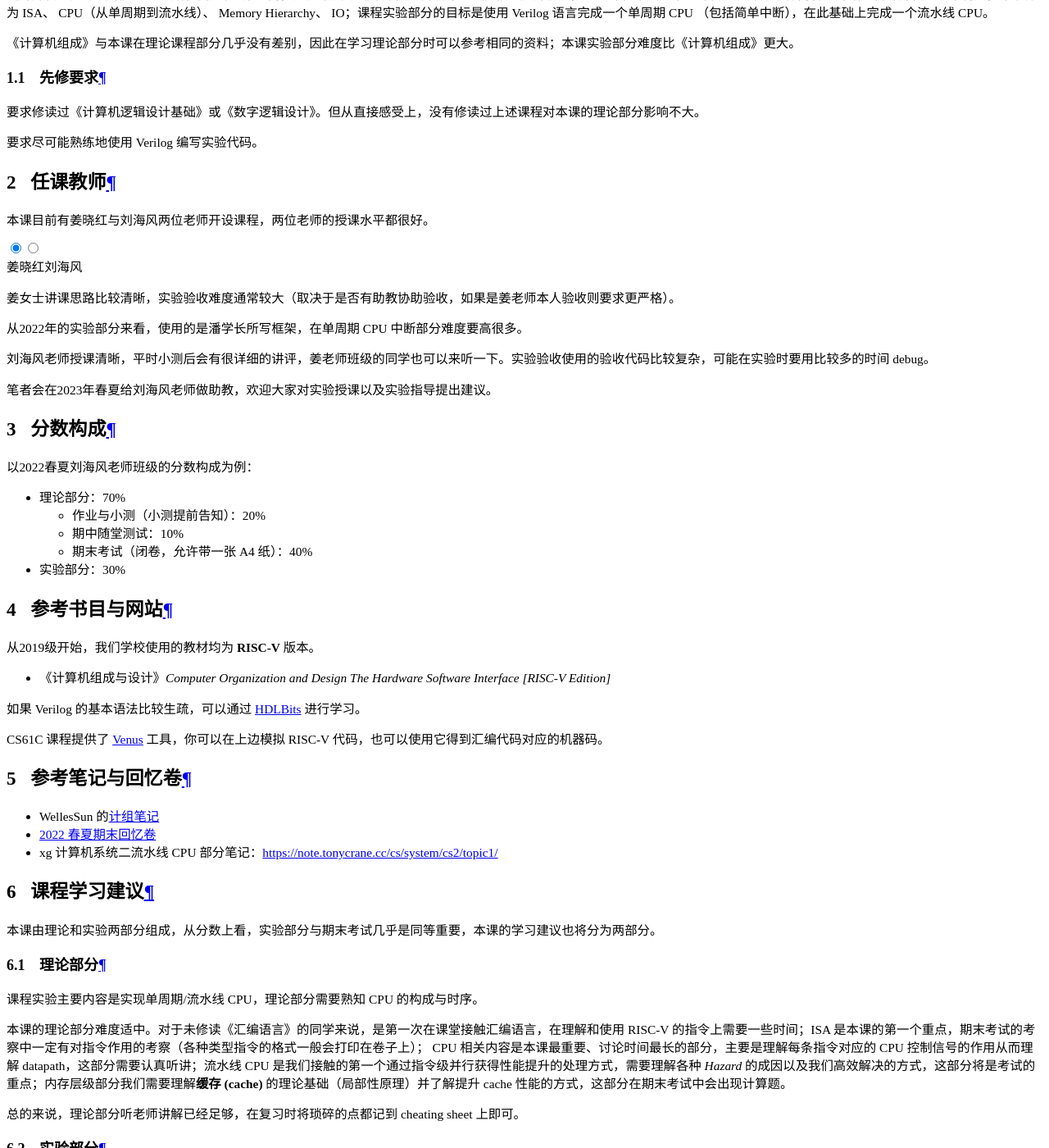
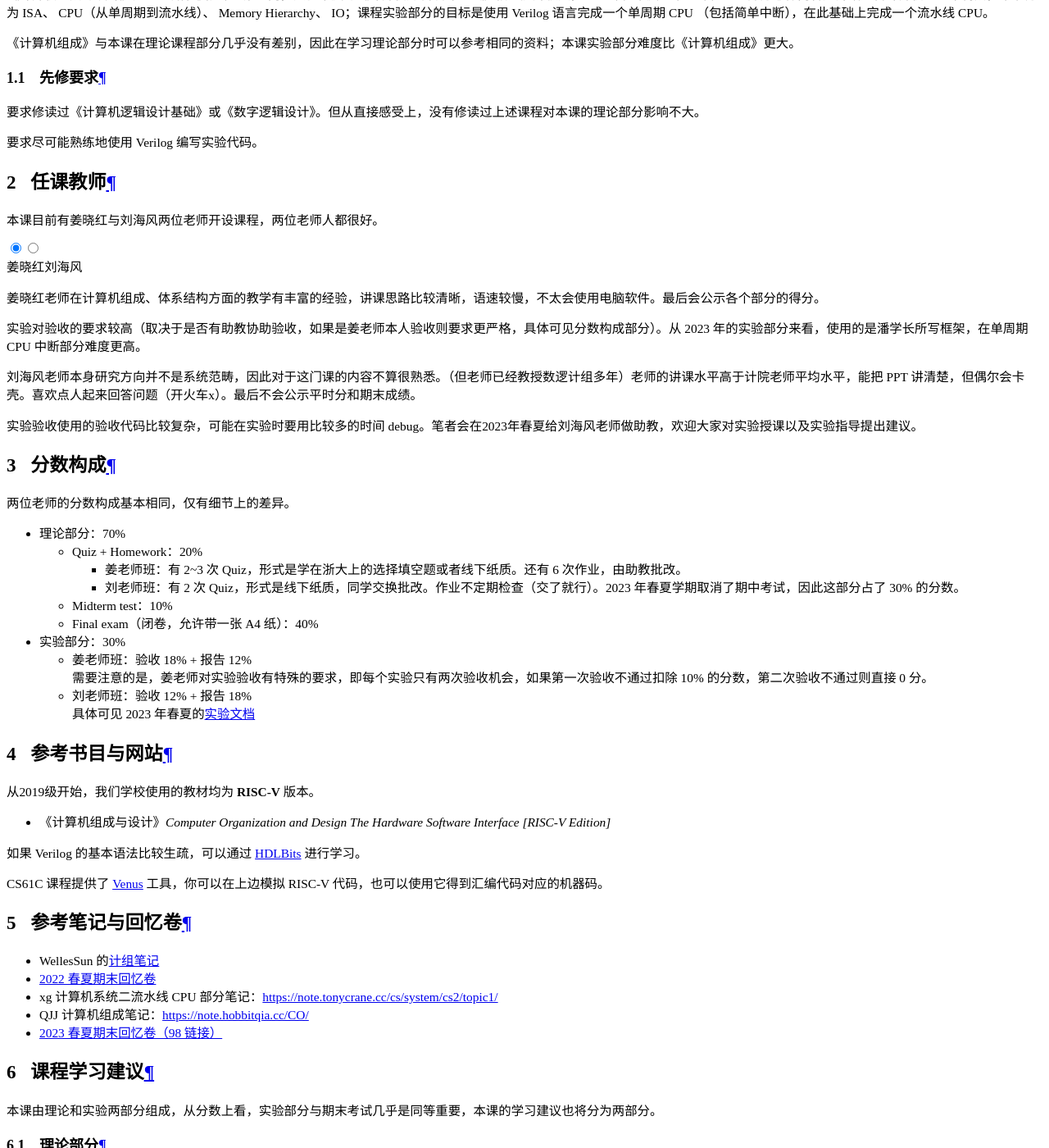
Before and after one commit to ZJU-Turing/TuringCourses, an MkDocs documentation site: the page built from docs/major_basic/computer_organization/index.md, in a window 1280 px wide and 1400 px high, scrolled down 18210 px. Shown: the whole window at 82% size. Built offline with MkDocs 1.6.1 and Material for MkDocs 9.7.7, drawn with Linux system fonts in a browser that asks for light colours; comment, search, counter and statistics services are not loaded; some of the changed text lies outside the part shown.

Commit message:
docs: 更新计算机组成与设计内容

```diff
--- a/docs/major_basic/computer_organization/index.md
+++ b/docs/major_basic/computer_organization/index.md
@@ -15,29 +15,35 @@
 要求尽可能熟练地使用 Verilog 编写实验代码。
 
 ## 任课教师
-本课目前有姜晓红与刘海风两位老师开设课程，两位老师的授课水平都很好。
+本课目前有姜晓红与刘海风两位老师开设课程，两位老师人都很好。
 
 === "姜晓红"
 
-    姜女士讲课思路比较清晰，实验验收难度通常较大（取决于是否有助教协助验收，如果是姜老师本人验收则要求更严格）。
+    姜晓红老师在计算机组成、体系结构方面的教学有丰富的经验，讲课思路比较清晰，语速较慢，不太会使用电脑软件。最后会公示各个部分的得分。
 
-    从2022年的实验部分来看，使用的是潘学长所写框架，在单周期 CPU 中断部分难度要高很多。
+    实验对验收的要求较高（取决于是否有助教协助验收，如果是姜老师本人验收则要求更严格，具体可见分数构成部分）。从 2023 年的实验部分来看，使用的是潘学长所写框架，在单周期 CPU 中断部分难度更高。
 
 === "刘海风"
 
-    刘海风老师授课清晰，平时小测后会有很详细的讲评，姜老师班级的同学也可以来听一下。实验验收使用的验收代码比较复杂，可能在实验时要用比较多的时间 debug。
+    刘海风老师本身研究方向并不是系统范畴，因此对于这门课的内容不算很熟悉。（但老师已经教授数逻计组多年）老师的讲课水平高于计院老师平均水平，能把 PPT 讲清楚，但偶尔会卡壳。喜欢点人起来回答问题（开火车x）。最后不会公示平时分和期末成绩。
 
-    笔者会在2023年春夏给刘海风老师做助教，欢迎大家对实验授课以及实验指导提出建议。
+    实验验收使用的验收代码比较复杂，可能在实验时要用比较多的时间 debug。笔者会在2023年春夏给刘海风老师做助教，欢迎大家对实验授课以及实验指导提出建议。
 
 
 ## 分数构成
-以2022春夏刘海风老师班级的分数构成为例：
+两位老师的分数构成基本相同，仅有细节上的差异。
 
 - 理论部分：70%
-    - 作业与小测（小测提前告知）：20%
-    - 期中随堂测试：10%
-    - 期末考试（闭卷，允许带一张 A4 纸）：40%
+    - Quiz + Homework：20%
+        - 姜老师班：有 2~3 次 Quiz，形式是学在浙大上的选择填空题或者线下纸质。还有 6 次作业，由助教批改。
+        - 刘老师班：有 2 次 Quiz，形式是线下纸质，同学交换批改。作业不定期检查（交了就行）。2023 年春夏学期取消了期中考试，因此这部分占了 30% 的分数。
+    - Midterm test：10%
+    - Final exam（闭卷，允许带一张 A4 纸）：40%
 - 实验部分：30%
+    - 姜老师班：验收 18% + 报告 12%
+    需要注意的是，姜老师对实验验收有特殊的要求，即每个实验只有两次验收机会，如果第一次验收不通过扣除 10% 的分数，第二次验收不通过则直接 0 分。
+    - 刘老师班：验收 12% + 报告 18%
+    具体可见 2023 年春夏的[实验文档](https://guahao31.github.io/2023_CO/)
 
 ## 参考书目与网站
 从2019级开始，我们学校使用的教材均为 **RISC-V** 版本。
@@ -53,15 +59,19 @@ CS61C 课程提供了 [Venus](https://venus.cs61c.org/) 工具，你可以在上
 - WellesSun 的[计组笔记](https://github.com/CSWellesSun/ZJUCourse/blob/main/%E8%AE%A1%E7%AE%97%E6%9C%BA%E7%BB%84%E6%88%90%E4%B8%8E%E8%AE%BE%E8%AE%A1/%E8%AE%A1%E7%AE%97%E6%9C%BA%E7%BB%84%E6%88%90%E4%B8%8E%E8%AE%BE%E8%AE%A1.md)
 - [2022 春夏期末回忆卷](./2021-2022_春夏学期_计算机组成与设计_期末考试回忆卷.pdf)
 - xg 计算机系统二流水线 CPU 部分笔记：https://note.tonycrane.cc/cs/system/cs2/topic1/
+- QJJ 计算机组成笔记：https://note.hobbitqia.cc/CO/
+- [2023 春夏期末回忆卷（98 链接）](https://www.cc98.org/topic/5640722)
 
 ## 课程学习建议
 本课由理论和实验两部分组成，从分数上看，实验部分与期末考试几乎是同等重要，本课的学习建议也将分为两部分。
 ### 理论部分
 课程实验主要内容是实现单周期/流水线 CPU，理论部分需要熟知 CPU 的构成与时序。
 
-本课的理论部分难度适中。对于未修读《汇编语言》的同学来说，是第一次在课堂接触汇编语言，在理解和使用 RISC-V 的指令上需要一些时间；ISA 是本课的第一个重点，期末考试的考察中一定有对指令作用的考察（各种类型指令的格式一般会打印在卷子上）； CPU 相关内容是本课最重要、讨论时间最长的部分，主要是理解每条指令对应的 CPU 控制信号的作用从而理解 datapath，这部分需要认真听讲；流水线 CPU 是我们接触的第一个通过指令级并行获得性能提升的处理方式，需要理解各种 *Hazard* 的成因以及我们高效解决的方式，这部分将是考试的重点；内存层级部分我们需要理解**缓存 (cache)** 的理论基础（局部性原理）并了解提升 cache 性能的方式，这部分在期末考试中会出现计算题。
+本课的理论部分难度适中。对于未修读《汇编语言》/《计算机系统概论》的同学来说，是第一次在课堂接触汇编语言，在理解和使用 RISC-V 的指令上需要一些时间；ISA 是本课的第一个重点，期末考试的考察中一定有对指令作用的考察（各种类型指令的格式一般会打印在卷子上）； CPU 相关内容是本课最重要、讨论时间最长的部分，主要是理解每条指令对应的 CPU 控制信号的作用从而理解 datapath，这部分需要认真听讲；流水线 CPU 是我们接触的第一个通过指令级并行获得性能提升的处理方式，需要理解各种 *Hazard* 的成因以及我们高效解决的方式，这部分将是考试的重点；内存层级部分我们需要理解**缓存 (cache)** 的理论基础（局部性原理）并了解提升 cache 性能的方式，这部分在期末考试中会出现计算题。
 
-总的来说，理论部分听老师讲解已经足够，在复习时将琐碎的点都记到 cheating sheet 上即可。
+总的来说，理论部分听老师讲解已经足够，在复习时将琐碎的点都记到 cheating sheet 上即可。如果不喜欢自己老师的讲课风格的可以尝试马德老师的智云课堂，感受“浙大硬件之光”的魅力。
+
+对于考试而言，2022 年春夏和 2023 年春夏题目风格较统一，回忆卷或许能有所帮助。
 
 ### 实验部分
 实验部分对不少同学来说是噩梦，笔者认为痛苦来源主要是：缺乏理论基础（不知道 CPU 每一部分的功能）以及对 Verilog 基础语法或测试方法掌握不好。
@@ -69,3 +79,5 @@ CS61C 课程提供了 [Venus](https://venus.cs61c.org/) 工具，你可以在上
 CPU 部分可以先画好 datapath 之后再入手，在知道各部分作用之后可以更合理地排布代码，方便后期查看与修改。
 
 因为 Vivado 套件的综合速度很慢，所以在准备下板前一定进行充分的测试，使用波形来初步查看代码功能是不是正确。更折磨的是明明波形测试没有任何问题，但是下板现象并不符合波形，你可以查看 [Synthesizable Verilog](http://www.ee.ncu.edu.tw/~jfli/vlsidi/lecture/Verilog-2012.pdf) 第 17-31 页并修改自己的代码。
+
+图灵班的计组实验内容比普通班的要求更多更麻烦，不能单纯地抄 PPT 连线。同时计组往往与其他硬课同时进行，因此如果把实验拖到期末可能会有很大压力。笔者建议各位同学可以提早开始 CPU 的设计，不必按部就班地等老师讲到这里再开始。值得一提的是，除开实验上板，东四 509 也是十分适合自习的地方（有空调，有插座）。
```
